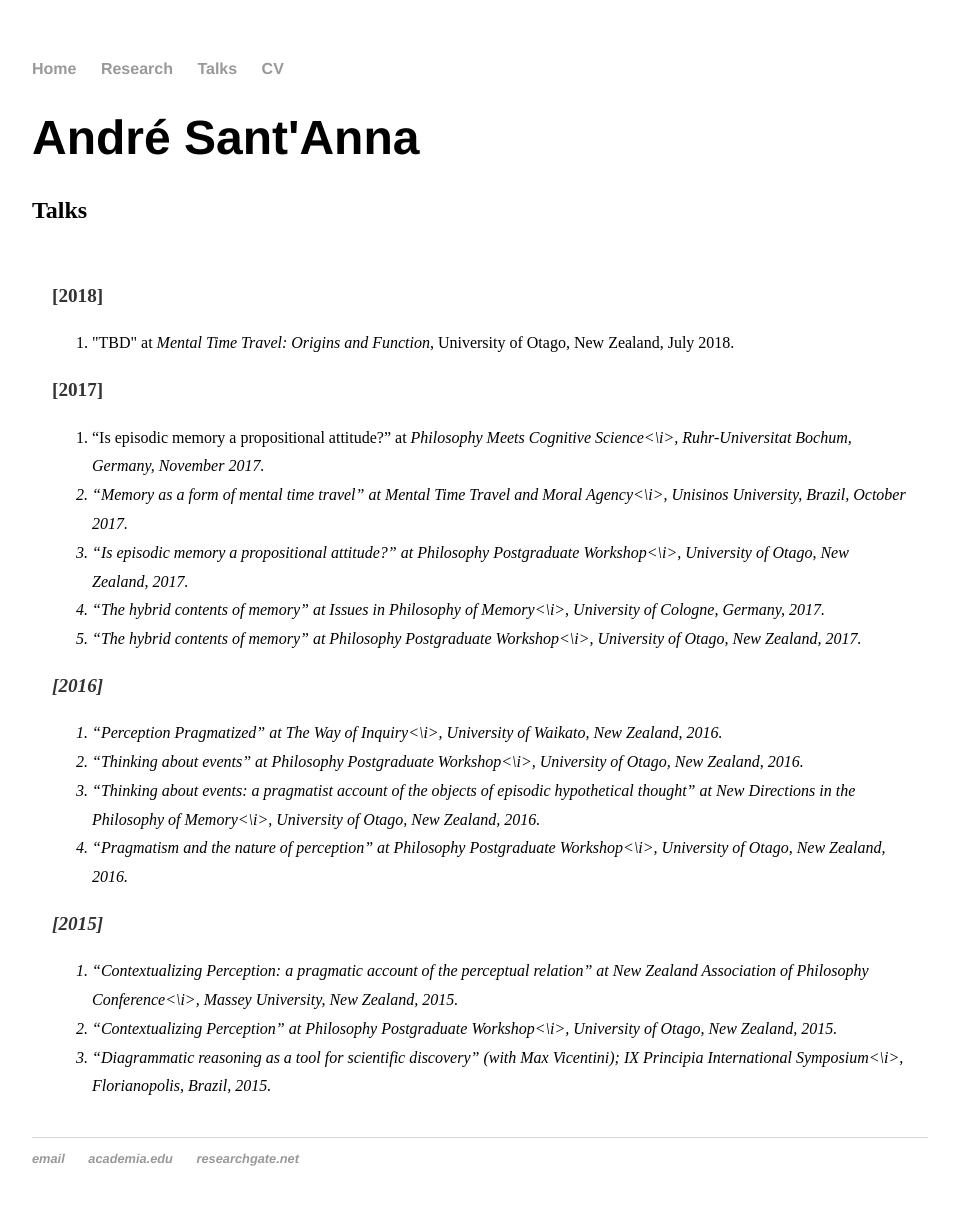
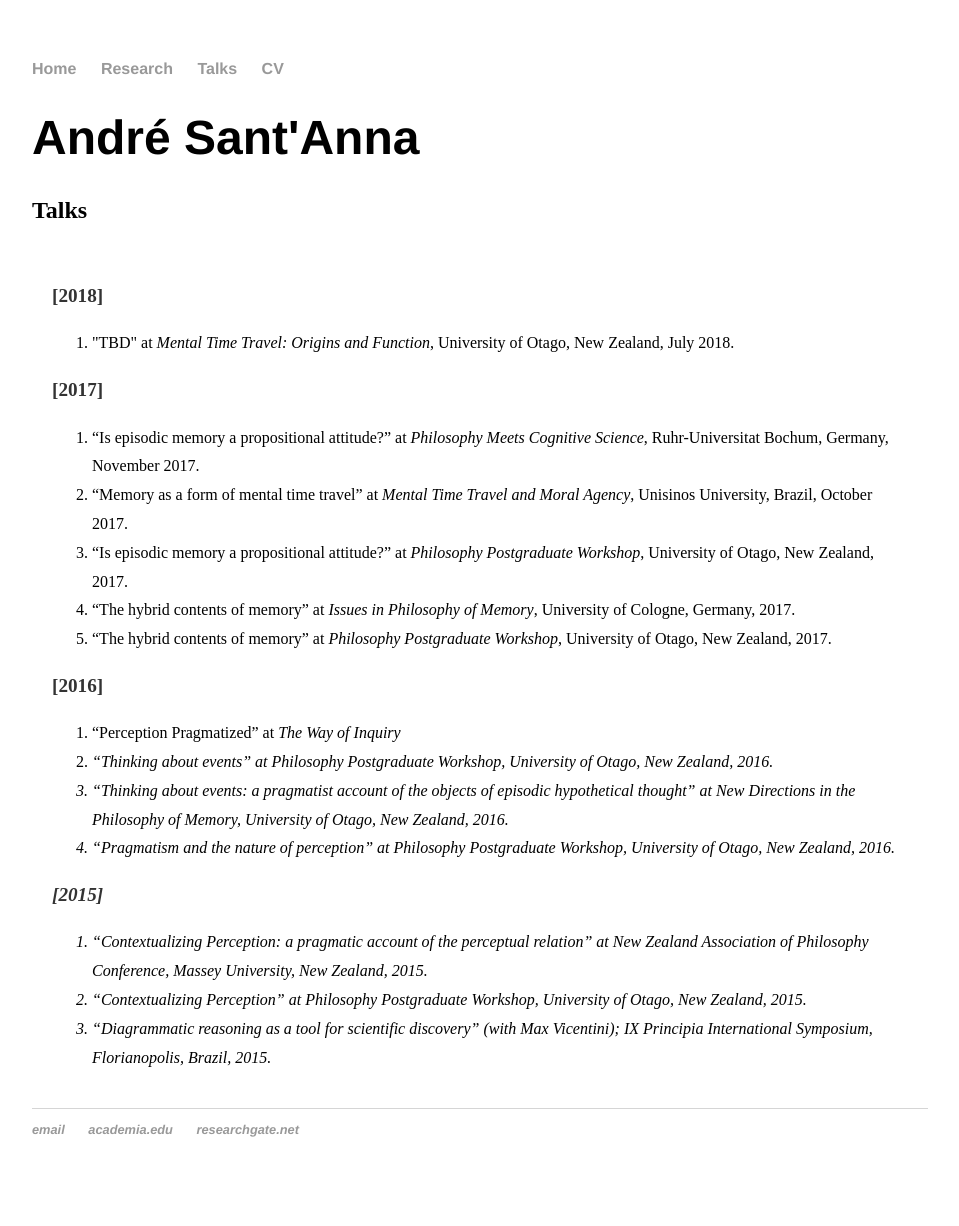
Before and after one commit to andresantanna/andresantanna.github.io, a Jekyll site: the page built from talks.html, in a window 1280 px wide. Shown: the whole page, without its empty margins (160-1119 px from the left). Built offline with Jekyll 4.4.1, drawn with Linux system fonts in a browser that asks for light colours; comment, search, counter and statistics services are not loaded; after the commit the page ends 1197 px from its top, so only the background shows below that.

Commit message:
Update talks.html

```diff
--- a/talks.html
+++ b/talks.html
@@ -17,28 +17,28 @@ title: André Sant'Anna - Talks
 <p><b>[2017]</b></p>
 
 <ol type="1">
-<li>“Is episodic memory a propositional attitude?” at <i>Philosophy Meets Cognitive Science<\i>, Ruhr-Universitat Bochum, Germany, November 2017.</li>
-<li>“Memory as a form of mental time travel” at <i>Mental Time Travel and Moral Agency<\i>, Unisinos University, Brazil, October 2017.</li>
-<li>“Is episodic memory a propositional attitude?” at <i>Philosophy Postgraduate Workshop<\i>, University of Otago, New Zealand, 2017.</li>
-<li>“The hybrid contents of memory” at <i>Issues in Philosophy of Memory<\i>, University of Cologne, Germany, 2017.</li>
-<li>“The hybrid contents of memory” at <i>Philosophy Postgraduate Workshop<\i>, University of Otago, New Zealand, 2017.</li>
+<li>“Is episodic memory a propositional attitude?” at <i>Philosophy Meets Cognitive Science</i>, Ruhr-Universitat Bochum, Germany, November 2017.</li>
+<li>“Memory as a form of mental time travel” at <i>Mental Time Travel and Moral Agency</i>, Unisinos University, Brazil, October 2017.</li>
+<li>“Is episodic memory a propositional attitude?” at <i>Philosophy Postgraduate Workshop</i>, University of Otago, New Zealand, 2017.</li>
+<li>“The hybrid contents of memory” at <i>Issues in Philosophy of Memory</i>, University of Cologne, Germany, 2017.</li>
+<li>“The hybrid contents of memory” at <i>Philosophy Postgraduate Workshop</i>, University of Otago, New Zealand, 2017.</li>
 </ol>
 
 <p><b>[2016]</b></p>
 
 <ol type="1">
-<li>“Perception Pragmatized” at <i>The Way of Inquiry<\i>, University of Waikato, New Zealand, 2016.</li>
-<li>“Thinking about events” at <i>Philosophy Postgraduate Workshop<\i>, University of Otago, New Zealand, 2016.</li>
-<li>“Thinking about events: a pragmatist account of the objects of episodic hypothetical thought” at <i>New Directions in the Philosophy of Memory<\i>, University of Otago, New Zealand, 2016.</li>
-<li>“Pragmatism and the nature of perception” at <i>Philosophy Postgraduate Workshop<\i>, University of Otago, New Zealand, 2016.</li>
+<li>“Perception Pragmatized” at <i>The Way of Inquiry</i, University of Waikato, New Zealand, 2016.</li>
+<li>“Thinking about events” at <i>Philosophy Postgraduate Workshop</i>, University of Otago, New Zealand, 2016.</li>
+<li>“Thinking about events: a pragmatist account of the objects of episodic hypothetical thought” at <i>New Directions in the Philosophy of Memory</i>, University of Otago, New Zealand, 2016.</li>
+<li>“Pragmatism and the nature of perception” at <i>Philosophy Postgraduate Workshop</i>, University of Otago, New Zealand, 2016.</li>
 </ol>
 
 <p><b>[2015]</b></p>
 
 <ol type="1">
-<li>“Contextualizing Perception: a pragmatic account of the perceptual relation” at <i>New Zealand Association of Philosophy Conference<\i>, Massey University, New Zealand, 2015.</li>
-<li>“Contextualizing Perception” at <i>Philosophy Postgraduate Workshop<\i>, University of Otago, New Zealand, 2015.</li>
-<li>“Diagrammatic reasoning as a tool for scientific discovery” (with Max Vicentini); <i>IX Principia International Symposium<\i>, Florianopolis, Brazil, 2015.</li>
+<li>“Contextualizing Perception: a pragmatic account of the perceptual relation” at <i>New Zealand Association of Philosophy Conference</i>, Massey University, New Zealand, 2015.</li>
+<li>“Contextualizing Perception” at <i>Philosophy Postgraduate Workshop</i>, University of Otago, New Zealand, 2015.</li>
+<li>“Diagrammatic reasoning as a tool for scientific discovery” (with Max Vicentini); <i>IX Principia International Symposium</i>, Florianopolis, Brazil, 2015.</li>
 </ol>
 
 	</div>
```
